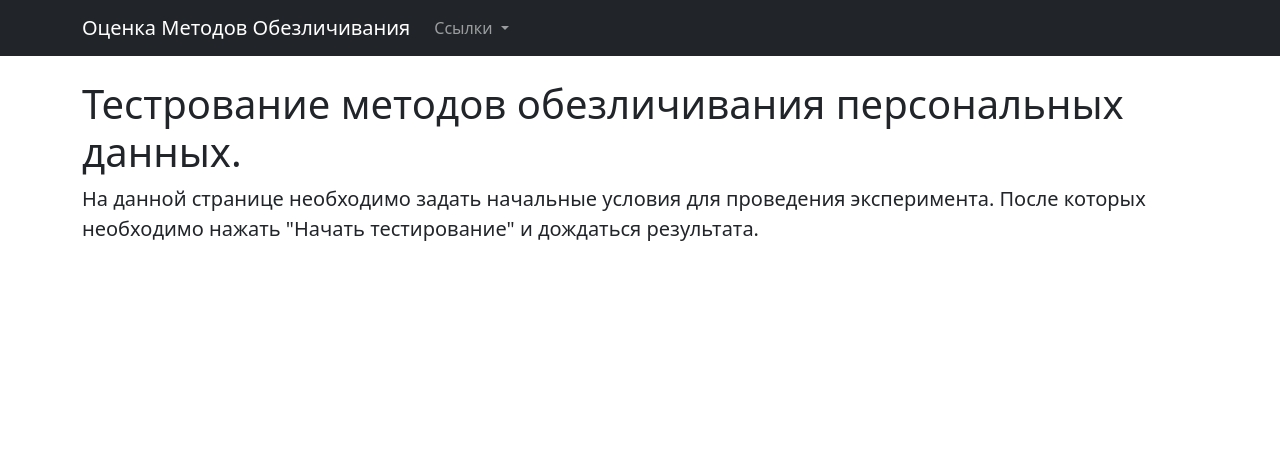
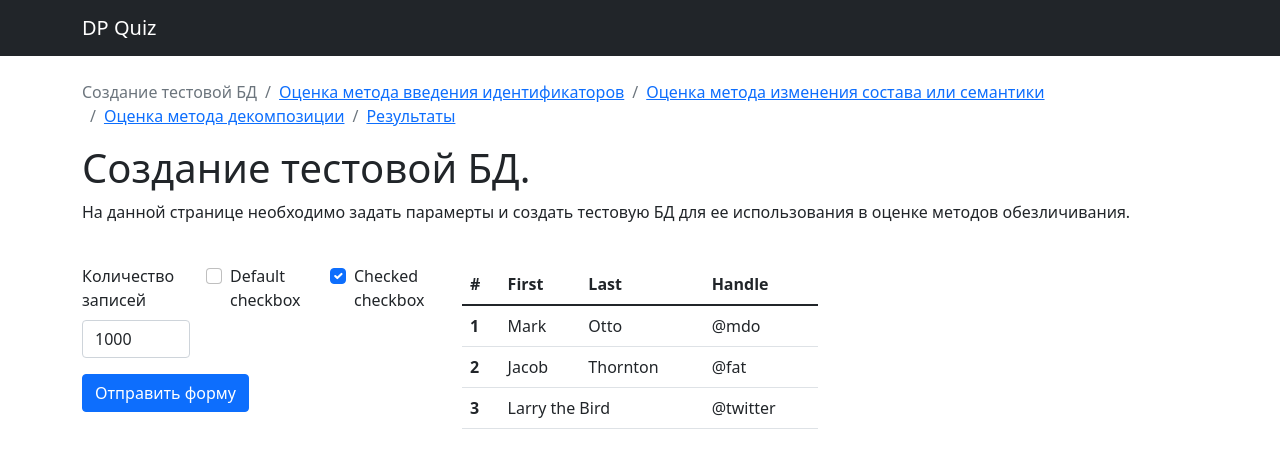
Before and after one commit to skv0zsneg/depersonalization, a Flask app: page / in a window 1280 px wide. Shown: the top 468 px of the page. Run offline with Flask 2, Linux system fonts and the light colour scheme.

Commit message:
[add|upd] Add new pages.

```diff
--- a/app.py
+++ b/app.py
@@ -5,6 +5,26 @@ app = Flask(__name__)
 
 
 @app.route("/")
-@app.route("/start_testing")
-def description():
-    return render_template('testing_page.html')
+@app.route("/creating-test-db")
+def testing_methods():
+    return render_template('creating_test_db.html')
+
+
+@app.route("/1-method")
+def method_1():
+    return render_template('fst_dp_method.html')
+
+
+@app.route("/2-method")
+def method_2():
+    return render_template('scd_dp_method.html')
+
+
+@app.route("/3-method")
+def method_3():
+    return render_template('thrd_dp_method.html')
+
+
+@app.route("/summary")
+def summary():
+    return render_template('summary.html')
--- a/templates/base.html
+++ b/templates/base.html
@@ -1,40 +1,36 @@
 <!doctype html>
 <html lang="ru">
+
 <head>
   <!-- Обязательные метатеги -->
   <meta charset="utf-8">
   <meta name="viewport" content="width=device-width, initial-scale=1">
 
   <!-- Bootstrap CSS -->
-    <link href="https://cdn.jsdelivr.net/npm/bootstrap@5.1.3/dist/css/bootstrap.min.css" rel="stylesheet" integrity="sha384-1BmE4kWBq78iYhFldvKuhfTAU6auU8tT94WrHftjDbrCEXSU1oBoqyl2QvZ6jIW3" crossorigin="anonymous">
+  <link href="https://cdn.jsdelivr.net/npm/bootstrap@5.1.3/dist/css/bootstrap.min.css" rel="stylesheet"
+    integrity="sha384-1BmE4kWBq78iYhFldvKuhfTAU6auU8tT94WrHftjDbrCEXSU1oBoqyl2QvZ6jIW3" crossorigin="anonymous">
 
   <title>{% block title %}{% endblock %}</title>
 </head>
+
 <body>
   <nav class="navbar navbar-expand-lg navbar-dark bg-dark">
     <div class="container">
-          <a class="navbar-brand" href="/">Оценка Методов Обезличивания</a>
-          <button class="navbar-toggler" type="button" data-bs-toggle="collapse" data-bs-target="#navbarNavDropdown" aria-controls="navbarNavDropdown" aria-expanded="false" aria-label="Toggle navigation">
+      <a class="navbar-brand" href="/">DP Quiz</a>
+      <button class="navbar-toggler" type="button" data-bs-toggle="collapse" data-bs-target="#navbarNavDropdown"
+        aria-controls="navbarNavDropdown" aria-expanded="false" aria-label="Toggle navigation">
         <span class="navbar-toggler-icon"></span>
       </button>
-          <div class="collapse navbar-collapse" id="navbarNavDropdown">
-            <ul class="navbar-nav">
-              <li class="nav-item dropdown">
-                <a class="nav-link dropdown-toggle" href="#" id="navbarDropdownMenuLink" role="button" data-bs-toggle="dropdown" aria-expanded="false">
-                  Ссылки
-                </a>
-                <ul class="dropdown-menu" aria-labelledby="navbarDropdownMenuLink">
-                  <li><a class="dropdown-item" href="#">Проект на GitHub</a></li>
-                </ul>
-            </li>
-            </ul>
-        </div>
     </div>
   </nav>
   </br>
   <div class="container">
+    {% block navigate %}{% endblock %}
     {% block body %}{% endblock %}
   </div>
-    <script src="https://cdn.jsdelivr.net/npm/bootstrap@5.1.3/dist/js/bootstrap.bundle.min.js" integrity="sha384-ka7Sk0Gln4gmtz2MlQnikT1wXgYsOg+OMhuP+IlRH9sENBO0LRn5q+8nbTov4+1p" crossorigin="anonymous"></script>
+  <script src="https://cdn.jsdelivr.net/npm/bootstrap@5.1.3/dist/js/bootstrap.bundle.min.js"
+    integrity="sha384-ka7Sk0Gln4gmtz2MlQnikT1wXgYsOg+OMhuP+IlRH9sENBO0LRn5q+8nbTov4+1p"
+    crossorigin="anonymous"></script>
 </body>
+
 </html>
--- /dev/null
+++ b/templates/creating_test_db.html
@@ -0,0 +1,93 @@
+{% extends 'base.html' %}
+
+
+{% block title %}
+Управление тестовой СУБД.
+{% endblock %}
+
+
+{% block navigate %}
+<nav aria-label="breadcrumb">
+    <ol class="breadcrumb">
+        <li class="breadcrumb-item active" aria-current="page">Создание тестовой БД</li>
+        <li class="breadcrumb-item"><a href="#">Оценка метода введения идентификаторов</a></li>
+        <li class="breadcrumb-item"><a href="#">Оценка метода изменения состава или семантики</a></li>
+        <li class="breadcrumb-item"><a href="#">Оценка метода декомпозиции</a></li>
+        <li class="breadcrumb-item"><a href="#">Результаты</a></li>
+    </ol>
+</nav>
+{% endblock %}
+
+
+{% block body %}
+<h1>Создание тестовой БД.</h1>
+<p>На данной странице необходимо задать парамерты и создать тестовую БД для ее использования в оценке методов
+    обезличивания.</p>
+</br>
+
+<div class="row justify-content-start">
+    <div class="col-4">
+        <!-- Формы для создания тестовой БД.-->
+        <form class="row g-3">
+            <div class="col-md-4">
+                <label for="validationDefault01" class="form-label">Количество записей</label>
+                <input type="text" class="form-control" id="validationDefault01" value="1000" required>
+            </div>
+            <div class=col-4>
+                <div class="form-check">
+                    <input class="form-check-input" type="checkbox" value="" id="flexCheckDefault">
+                    <label class="form-check-label" for="flexCheckDefault">
+                        Default checkbox
+                    </label>
+                </div>
+            </div>
+            <div class=col-4>
+                <div class="form-check">
+                    <input class="form-check-input" type="checkbox" value="" id="flexCheckChecked" checked>
+                    <label class="form-check-label" for="flexCheckChecked">
+                        Checked checkbox
+                    </label>
+                </div>
+            </div>
+            <div class="col-12">
+                <button class="btn btn-primary" type="submit">Отправить форму</button>
+            </div>
+        </form>
+        <!-- . -->
+    </div>
+    <div class="col-4">
+        <!-- Таблица тестовых БД. -->
+        <table class="table">
+            <thead>
+                <tr>
+                    <th scope="col">#</th>
+                    <th scope="col">First</th>
+                    <th scope="col">Last</th>
+                    <th scope="col">Handle</th>
+                </tr>
+            </thead>
+            <tbody>
+                <tr>
+                    <th scope="row">1</th>
+                    <td>Mark</td>
+                    <td>Otto</td>
+                    <td>@mdo</td>
+                </tr>
+                <tr>
+                    <th scope="row">2</th>
+                    <td>Jacob</td>
+                    <td>Thornton</td>
+                    <td>@fat</td>
+                </tr>
+                <tr>
+                    <th scope="row">3</th>
+                    <td colspan="2">Larry the Bird</td>
+                    <td>@twitter</td>
+                </tr>
+            </tbody>
+        </table>
+        <!-- . -->
+    </div>
+
+</div>
+{% endblock %}
```
Also changed, not shown: templates/scd_dp_method.html (added, +12 -0 lines), templates/sumary.html (added, +12 -0 lines), templates/thrd_dp_method.html (added, +12 -0 lines), templates/fst_dp_method.html (renamed from templates/testing_page.html). Lines whose indentation alone changed are shown as unchanged.
